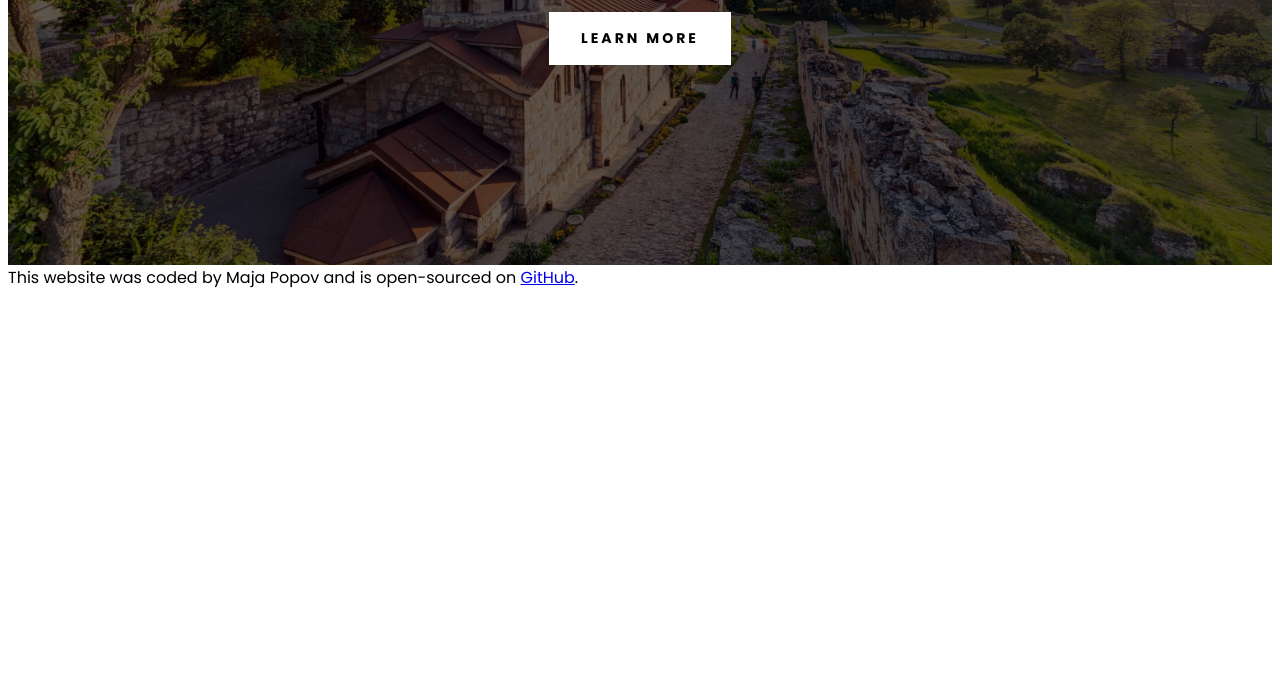
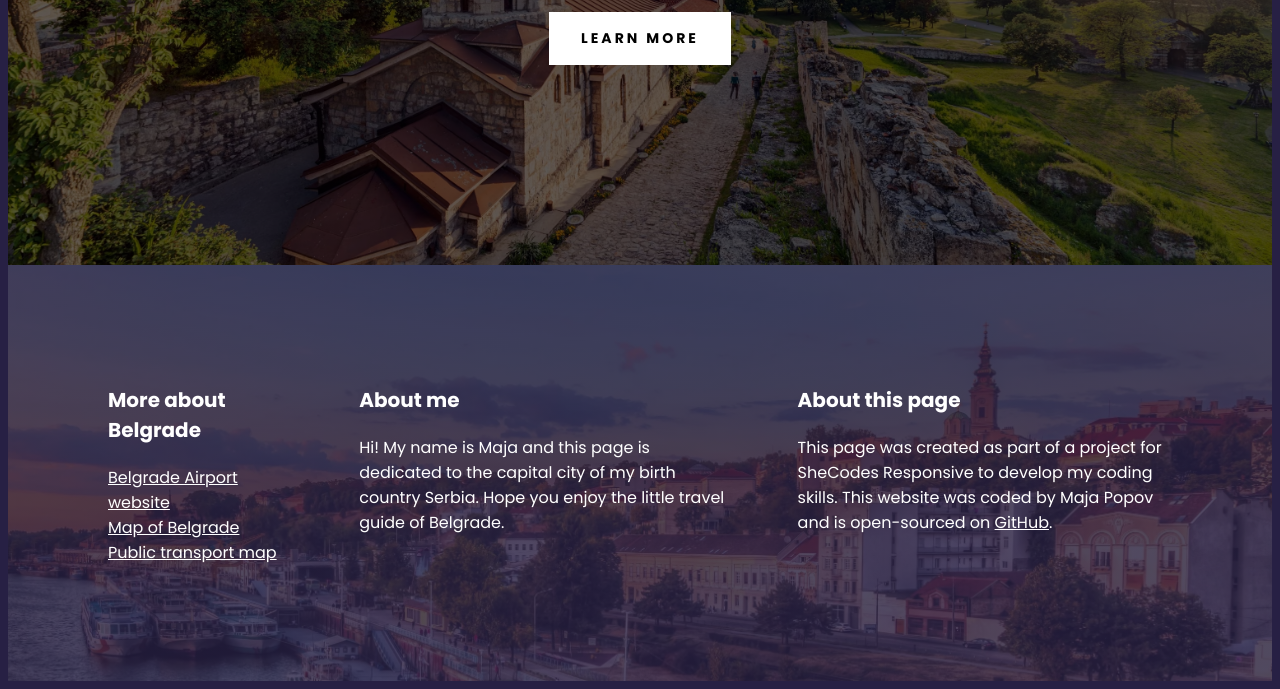
Before and after one commit to PopovMaja/visit-belgrade-project, a plain HTML site: page index.html in a window 1280 px wide. Shown: the part 480-1169 px from the top of the page. Before the commit the page ends 800 px from the top, so only its background shows below. Drawn offline with Linux system fonts and the light colour scheme.

Commit message:
added footer for the project

```diff
--- a/index.html
+++ b/index.html
@@ -23,8 +23,51 @@
     </div>
 
     <footer>
-      This website was coded by Maja Popov and is open-sourced on
-      <a href="https://github.com/PopovMaja/visit-belgrade-project">GitHub</a>.
+      <section class="grid">
+        <div>
+          <h3>More about Belgrade</h3>
+          <ul>
+            <li>
+              <a href="https://beg.aero/eng" target="_blank"
+                >Belgrade Airport website</a
+              >
+            </li>
+            <li>
+              <a
+                href="https://www.google.com/maps/place/Belgrade,+Serbia/@44.8152453,20.422597,11z/data=!3m1!4b1!4m6!3m5!1s0x475a7aa3d7b53fbd:0x1db8645cf2177ee4!8m2!3d44.8125449!4d20.4612299!16zL20vMGZoemY?entry=ttu"
+                target="_blank"
+                >Map of Belgrade</a
+              >
+            </li>
+            <li>
+              <a
+                href="https://projectmapping.co.uk/Europe%20World/Resources/belgrade-public-transport-bus-map-beograd-mapa-gradskog-prevoza.png"
+                target="_blank"
+                >Public transport map</a
+              >
+            </li>
+          </ul>
+        </div>
+        <div>
+          <h3>About me</h3>
+          <p>
+            Hi! My name is Maja and this page is dedicated to the capital city
+            of my birth country Serbia. Hope you enjoy the little travel guide
+            of Belgrade.
+          </p>
+        </div>
+        <div>
+          <h3>About this page</h3>
+          <p>
+            This page was created as part of a project for SheCodes Responsive
+            to develop my coding skills. This website was coded by Maja Popov
+            and is open-sourced on
+            <a href="https://github.com/PopovMaja/visit-belgrade-project"
+              >GitHub</a
+            >.
+          </p>
+        </div>
+      </section>
     </footer>
   </body>
 </html>
--- a/src/styles.css
+++ b/src/styles.css
@@ -1,9 +1,20 @@
 body {
   font-family: Poppins;
+  background-color: rgba(39, 32, 68);
 }
 container {
   max-width: 1400px;
   margin: 0 auto;
+}
+.grid {
+  display: grid;
+  grid-template-columns: 1fr 2fr 2fr;
+  grid-gap: 64px;
+}
+section {
+  max-width: 1200px;
+  margin: 0 auto;
+  padding: 100px;
 }
 header {
   background-image: linear-gradient(rgba(0, 0, 0, 0.6), rgba(0, 0, 0, 0.6)),
@@ -46,7 +57,31 @@ header a {
   text-transform: uppercase;
   display: inline-block;
 }
-@media (max-width: 900px) {
+footer {
+  background-image: linear-gradient(
+      rgba(39, 32, 68, 0.8),
+      rgba(39, 32, 68, 0.8)
+    ),
+    url("../images/footer-img-belgrade.webp");
+  background-repeat: no-repeat;
+  background-size: cover;
+  color: white;
+}
+
+footer h3 {
+  font-size: 20px;
+  font-weight: 700;
+  line-height: 30px;
+  text-align: left;
+}
+footer ul {
+  padding: 0;
+  list-style: none;
+}
+footer a {
+  color: white;
+}
+@media (max-width: 960px) {
   header {
     padding: 60px 0;
   }
@@ -59,4 +94,11 @@ header a {
   header h3 {
     font-size: 12px;
   }
+  .grid {
+    grid-template-columns: 1fr;
+    grid-gap: 32px;
+  }
+  section {
+    padding: 30px;
+  }
 }
```
Also changed, not shown: images/footer-img-belgrade.webp (added).
